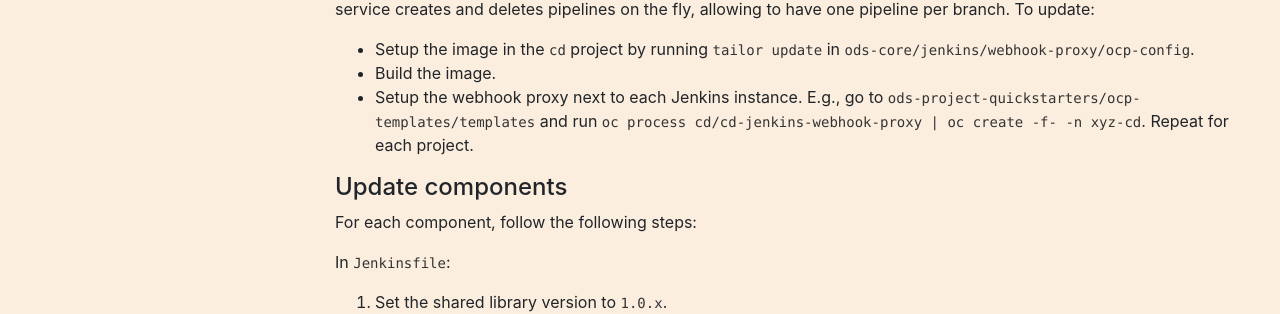
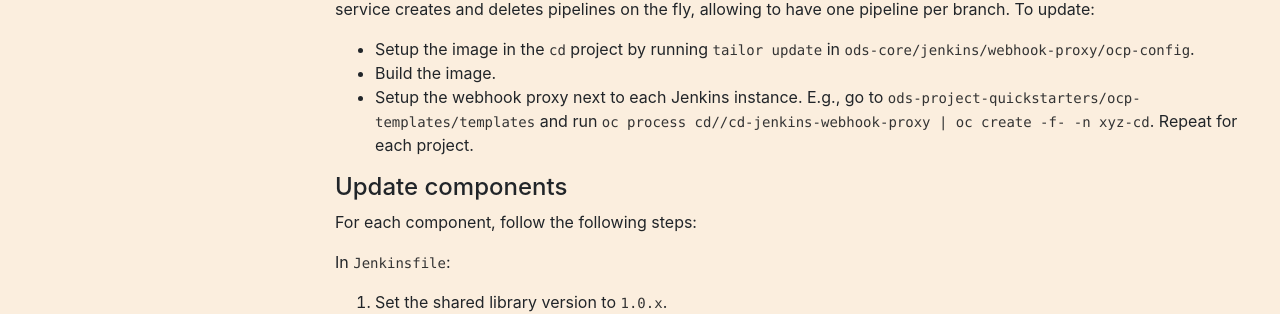
Before and after one commit to opendevstack/opendevstack.github.io, a Jekyll site: the page built from doc/update-guide.md, in a window 1280 px wide and 900 px high, scrolled down 2113 px. Shown: the part 146-460 px from the top of the window. Built offline with Jekyll 4.4.1, drawn with Linux system fonts in a browser that asks for light colours; our own code applies the rules of GitHub Pages for plain Markdown files.

Commit message:
Fix typo, two slashes are needed

```diff
--- a/doc/update-guide.md
+++ b/doc/update-guide.md
@@ -105,7 +105,7 @@ fly, allowing to have one pipeline per branch. To update:
 * Build the image.
 * Setup the  webhook proxy next to each Jenkins instance. E.g., go to
   `ods-project-quickstarters/ocp-templates/templates` and run
-  `oc process cd/cd-jenkins-webhook-proxy | oc create -f- -n xyz-cd`. Repeat for
+  `oc process cd//cd-jenkins-webhook-proxy | oc create -f- -n xyz-cd`. Repeat for
   each project.
 
 
```
